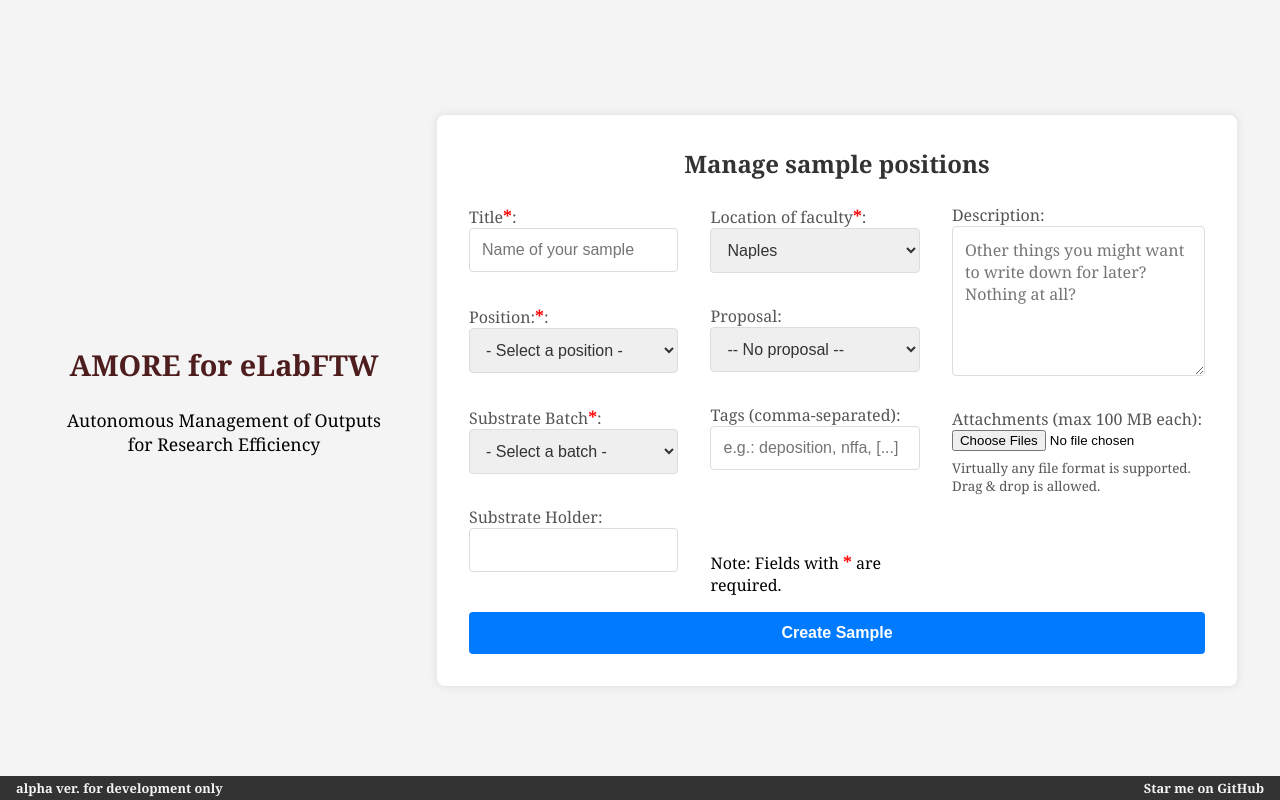
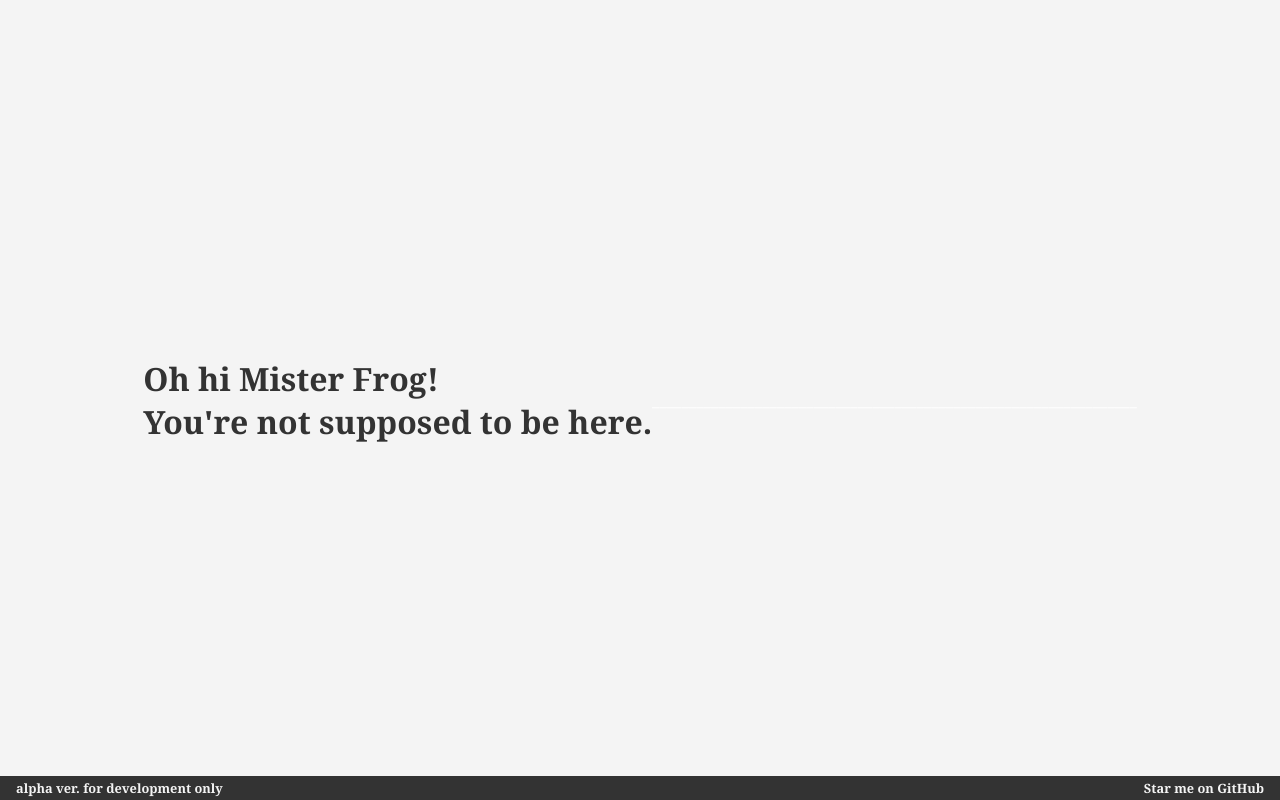
Before and after one commit to PioApocalypse/AMORE, a Flask app: template amore/gui/templates/positions.html in a window 1280 px wide. Run offline with Flask 3, Linux system fonts and the light colour scheme; the template is opened without the code that fills it, so the values that code supplies are empty; parts of the project's set-up code (start-up, migrations or seed data) failed here and were passed over.

Commit message:
adds placeholder to positions.html file to merge to main

```diff
--- a/amore/gui/templates/positions.html
+++ b/amore/gui/templates/positions.html
@@ -22,101 +22,19 @@
         {% endwith %}
     </div>
 
-    <div class="home-grid">
-        <!-- TITLE -->
-        <div class="home-column">
-            <div class="title-box">
-                <a href="/"><h1>AMORE for eLabFTW</h1></a>
-                <p align="center">Autonomous Management of Outputs<br>for Research Efficiency</p>
-            </div>
-        </div>
 
-        <!-- FORM -->
-        <div class="home-column">
-            <div class="form-container">
-                <form action="/create_sample" method="post" enctype="multipart/form-data">
-                    <h2>Manage sample positions</h2>
-                    <div class="form-grid">
-                        <!-- FIRST COLUMN -->
-                        <div class="form-column">
-                            <div class="form-group">
-                                <label for="title">Title<span class="red" title="Required">*</span>:</label>
-                                <input type="text" id="title" name="title" placeholder="Name of your sample" required>
-                            </div>
-                            <div class="form-group">
-                                <label for="position" title="Where is it located in your faculty?">Position:<span class="red" title="Required">*</span>:</label>
-                                <!-- THIS PART GETS POSITIONS (ITEMS) FROM ELABFTW AND AUTOMATICALLY PUTS THEM IN OUR FORM -->
-                                <select id="position" name="position" required>
-                                    <option value="" selected="selected">- Select a position -</option>
-                                    {% for i in positions %}
-                                        <option value="{{ i['id'] }}">{{ i['title'] }}</option>
-                                    {% endfor %}
-                                </select>
-                            </div>
-                            <div class="form-group">
-                                <label for="batch" title="From which batch have you taken your substrate?">Substrate Batch<span class="red" title="Required">*</span>:</label>
-                                <!-- THIS PART GETS BATCHES (ITEMS) FROM ELABFTW AND AUTOMATICALLY PUTS THEM IN OUR FORM -->
-                                <select id="batch" name="batch" required>
-                                    <option value="" selected="selected">- Select a batch -</option>
-                                    {% for i in batches %}
-                                        <option value="{{ i['id'] }}">{{ i['title'] }}</option>
-                                    {% endfor %}
-                                </select>
-                            </div>
-                            <div class="form-group">
-                                <label for="subholder">Substrate Holder:</label>
-                                <input type="text" id="subholder" name="subholder">
-                            </div>
-                        </div>
-                        <!-- SECOND COLUMN -->
-                        <div class="form-column">
-                            <div class="form-group">
-                                <label for="location">Location of faculty<span class="red" title="Required">*</span>:</label>
-                                <select id="location" name="location" required>
-                                    <option value="Napoli" selected="selected">Naples</option>
-                                    <option value="Roma">Rome</option>
-                                    <option value="Genova">Genoa</option>
-                                    <option value="LAquila">L'Aquila</option>
-                                    <option value="Salerno">Salerno</option>
-                                </select>
-                            </div>
-                            <div class="form-group">
-                                <label for="proposal">Proposal:</label>
-                                <!-- THIS PART GETS PROPOSALS (ITEMS) FROM ELABFTW AND AUTOMATICALLY PUTS THEM IN OUR FORM -->
-                                <select id="proposal" name="proposal">
-                                    <option value="" selected="selected">-- No proposal --</option>
-                                    {% for i in proposals %}
-                                        <option value="{{ i['id'] }}">{{ i['title'] }}</option>
-                                    {% endfor %}
-                                </select>
-                            </div>
-                            <div class="form-group">
-                                <label for="tags" title="To quickly retrieve your sample later.">Tags (comma-separated):</label>
-                                <input type="text" id="tags" name="tags" placeholder="e.g.: deposition, nffa, [...]">
-                            </div>
-                            <div class="form-group" style="margin-top: 3rem;">
-                                <p>Note: Fields with <span class="red" title="Required">*</span> are required.</p>
-                            </div>
-                        </div>
-                        <!-- THIRD COLUMN -->
-                        <div class="form-column">
-                            <div class="form-group">
-                                <label for="description">Description:</label>
-                                <textarea id="description" name="description" maxlength="128" placeholder="Other things you might want to write down for later? Nothing at all?"></textarea>
-                            </div>
-                            <div class="form-group">
-                                <label for="attachments">Attachments (max 100 MB each):</label>
-                                <input type="file" id="attachments" name="attachments" multiple>
-                                <span class="label">Virtually any file format is supported.<br>Drag & drop is allowed.</span>
-                            </div>
-                        </div>
-                    </div>
+    <p style="font-size: xx-large; font-weight: bold;">
+        <a target="_blank" href="https://youtu.be/f9Z8_Bi7Vl8" style="color: #333">
+            Oh hi Mister Frog!<br>
+            <span style="font-weight: bolder;">You're not supposed to be here.</span>
+        </a>
+    </p>
 
-                    <button type="submit">Create Sample</button>
-                </form>
-            </div>
-        </div>
-    </div>
+    <p>
+        <a href="/" style="color: #fff;">__________________________________________________________________</a>
+    </p>
+
+
     <footer>
         <div>alpha ver. for development only</div>
         <div align="right"><a href="https://github.com/PioApocalypse/AMORE" target="_blank">Star me on GitHub</a></div>
```
